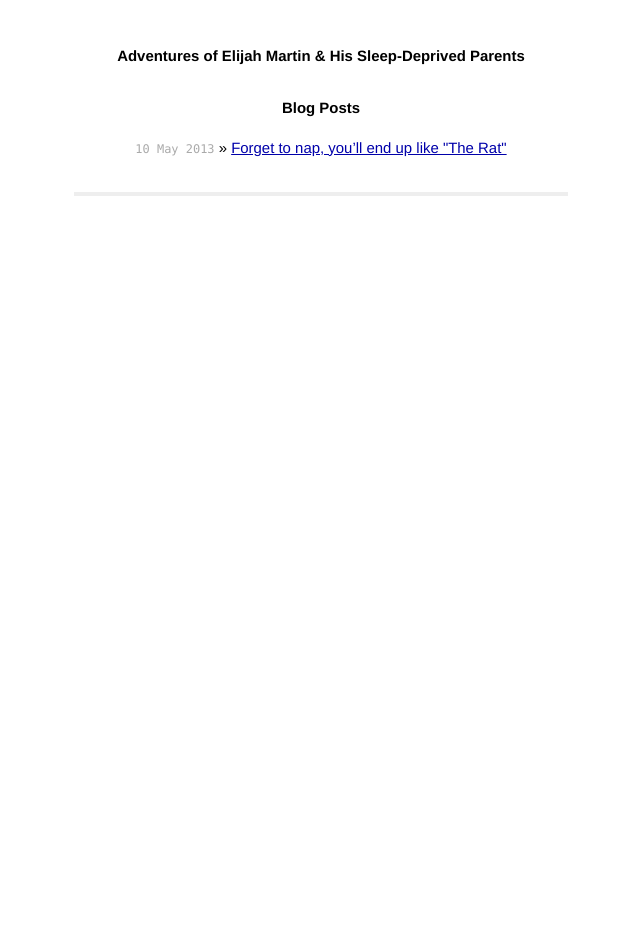
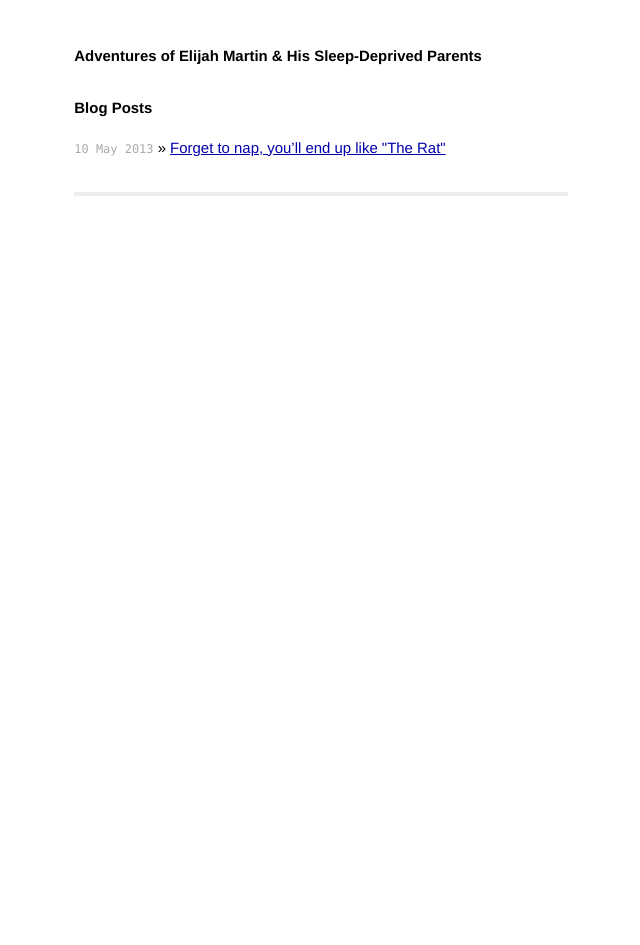
Before and after one commit to ren/wethreeproveys.com, a Jekyll site: the page built from index.html, in a window 1280 px wide. Shown: the whole page, without its empty margins (319-959 px from the left). Built offline with Jekyll 4.4.1, drawn with Linux system fonts in a browser that asks for light colours.

Commit message:
Update main.css

```diff
--- a/css/main.css
+++ b/css/main.css
@@ -62,7 +62,7 @@ ul.posts span {
 
 .site {
   font-size: 115%;
-/* text-align: justify; */
+  text-align: left;
   width: 33em;
   margin: 3em auto 2em;
   line-height: 1.5em;
```
